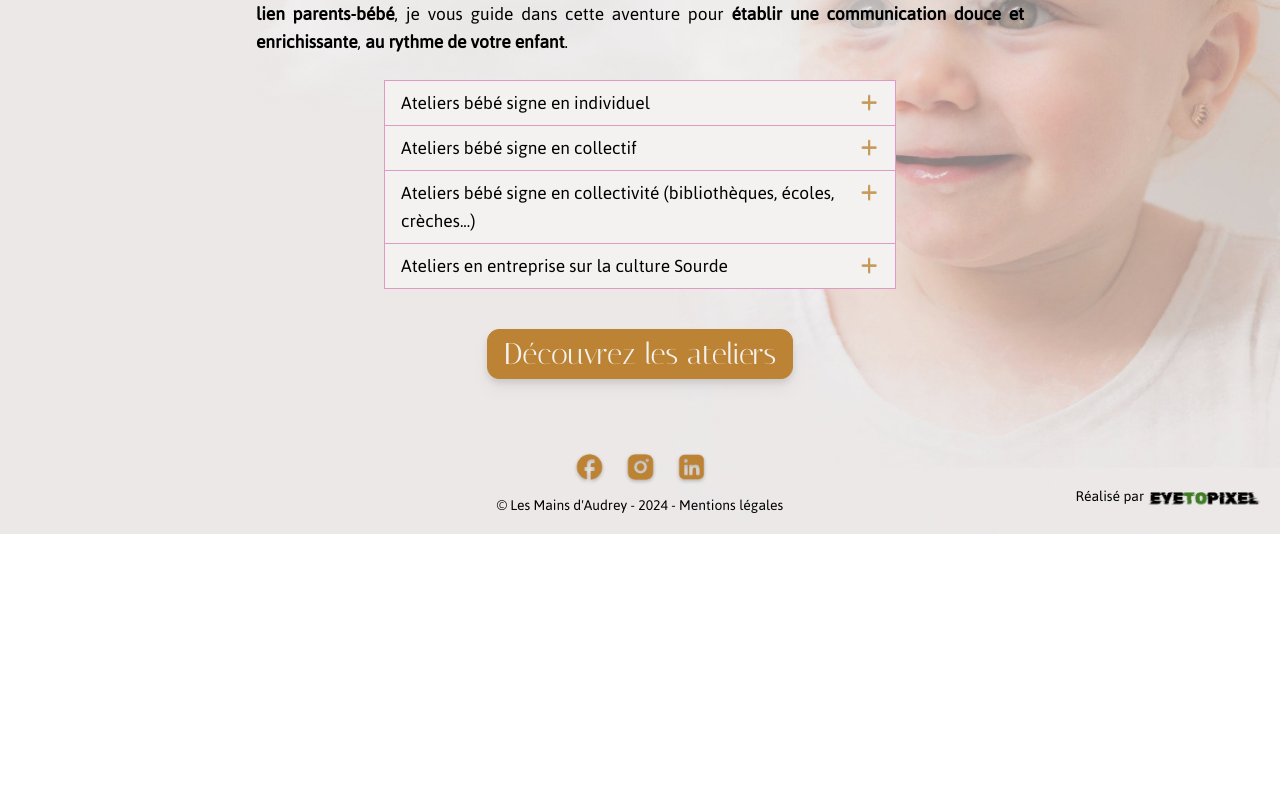
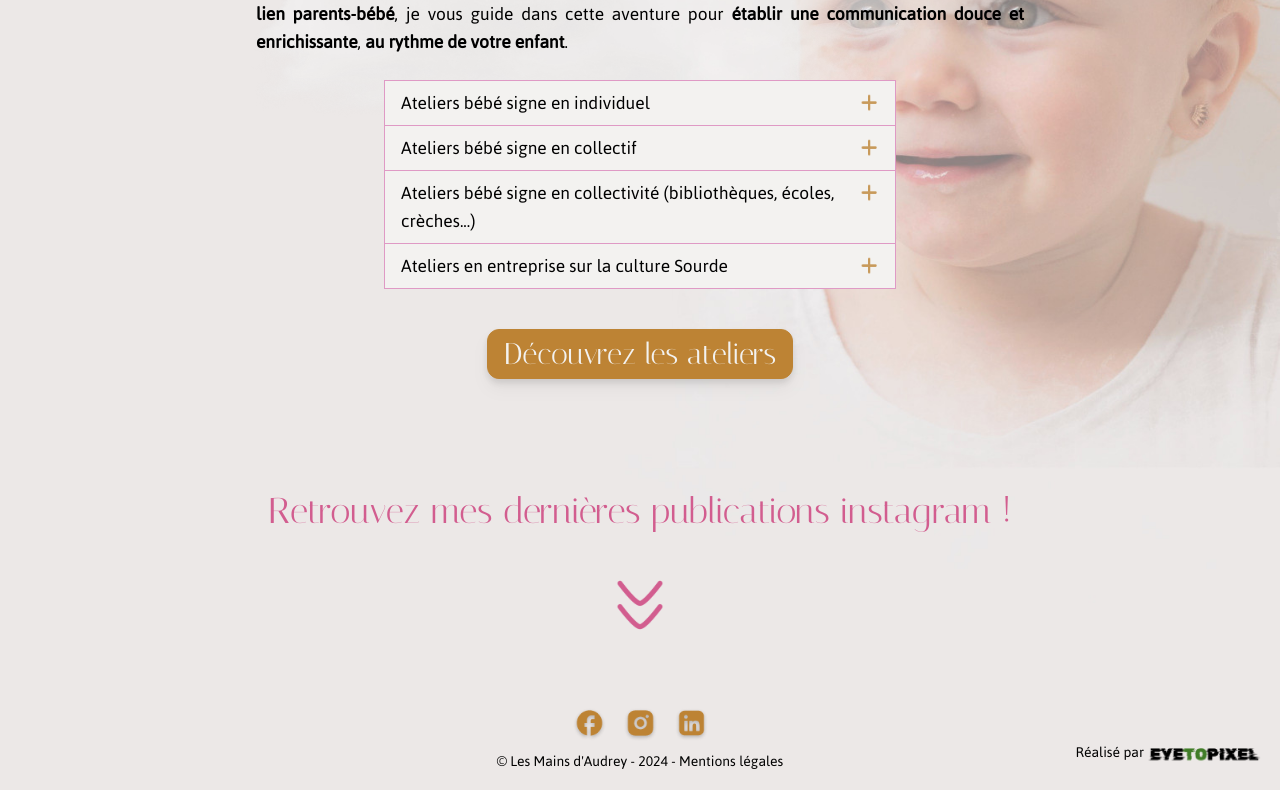
Before and after one commit to luciel53/lesmainsd-audrey, a Next.js app in the folder les-mains-d-audrey/: page / in a window 1280 px wide. Shown: the part 412-1202 px from the top of the page. Before the commit the page ends 946 px from the top, so only its background shows below. Built offline with nearby package versions, Linux system fonts and the light colour scheme; what tailwindcss-animated would draw is missing.

Commit message:
added instagram widget

```diff
--- /dev/null
+++ b/les-mains-d-audrey/src/app/components/InstaFeed.js
@@ -0,0 +1,25 @@
+"use client";
+
+import { useEffect } from "react";
+
+export default function InstaFeed() {
+  useEffect(() => {
+    // Chargez le script Elfsight uniquement côté client
+    const script = document.createElement("script");
+    script.src = "https://static.elfsight.com/platform/platform.js";
+    script.async = true;
+    document.body.appendChild(script);
+
+    return () => {
+      // Nettoyer le script si nécessaire
+      document.body.removeChild(script);
+    };
+  }, []);
+
+  return (
+    <div
+      className="elfsight-app-f52f8a5c-eba8-4947-b475-1d176c11f564"
+      data-elfsight-app-lazy
+    ></div>
+  );
+}
--- a/les-mains-d-audrey/src/app/page.js
+++ b/les-mains-d-audrey/src/app/page.js
@@ -2,6 +2,7 @@ import Image from "next/image";
 import Accordion from "./components/Accordion";
 import Button from "./components/Button";
 import Cloud from "./components/Cloud";
+import InstaFeed from "./components/InstaFeed";
 
 export const metadata = {
   title: "Les mains d'Audrey - Ateliers Bébé Signe",
@@ -22,14 +23,13 @@ export default function Home() {
         </h2>
       </section>
       <section className="relative z-10">
-
         <p className=" mx-auto w-[88%] md:w-[70%] lg:w-[60%] font-jaldi md:text-xl text-justify mb-4">
           Le <strong>bébé signe</strong>, ou « <strong>baby sign</strong> » en
           anglais, fait référence à une méthode de communication utilisant des
-          signes de la langue des signes. C&apos;est une merveilleuse passerelle pour{" "}
-          <strong>renforcer le lien entre parents et tout-petits</strong>. Avant
-          même de parler, les bébés peuvent <em>exprimer leurs besoins</em> et
-          leurs
+          signes de la langue des signes. C&apos;est une merveilleuse passerelle
+          pour <strong>renforcer le lien entre parents et tout-petits</strong>.
+          Avant même de parler, les bébés peuvent{" "}
+          <em>exprimer leurs besoins</em> et leurs
           <em>émotions</em> ,{" "}
           <em>réduisant ainsi les frustrations et favorisant la complicité</em>.
           En tant que <strong>facilitatrice de lien parents-bébé</strong>, je
@@ -63,6 +63,21 @@ export default function Home() {
           <Button btnText="Découvrez les ateliers" link="services" />
         </div>
       </section>
+      <section className="flex flex-col justify-center items-center md:mt-28">
+        <h2 className=" font-italiana text-xl md:text-3xl lg:text-4xl mb-3 lg:mb-6">
+          Retrouvez mes dernières publications instagram !
+        </h2>
+        <div>
+          <Image
+            src="/images/arrow-to-instagram.png"
+            alt="Les dernières publications instagram de Les mains d'Audrey"
+            width={200}
+            height={200}
+            className="w-20 animate-bounce my-5"
+          />
+        </div>
+        <InstaFeed />
+      </section>
     </div>
   );
 }
```
Also changed, not shown: les-mains-d-audrey/public/images/arrow-to-instagram.png (added).
